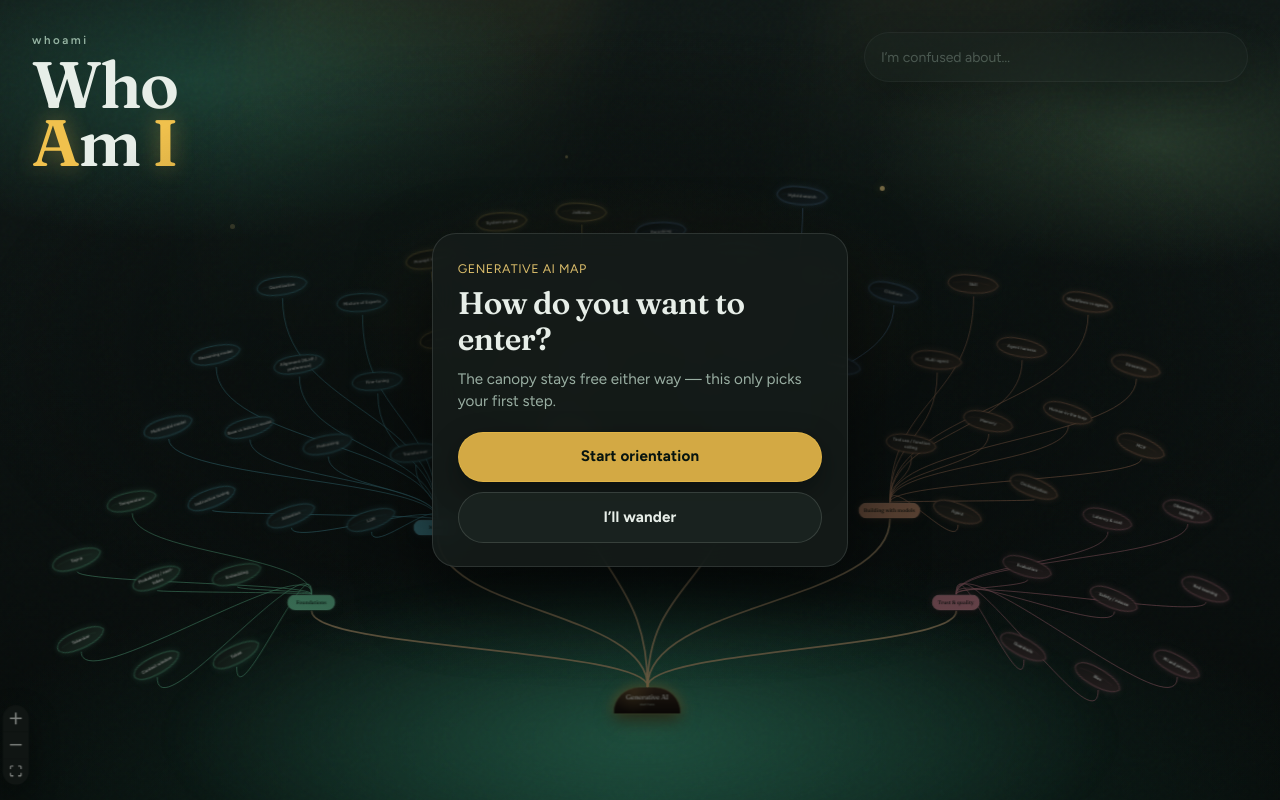
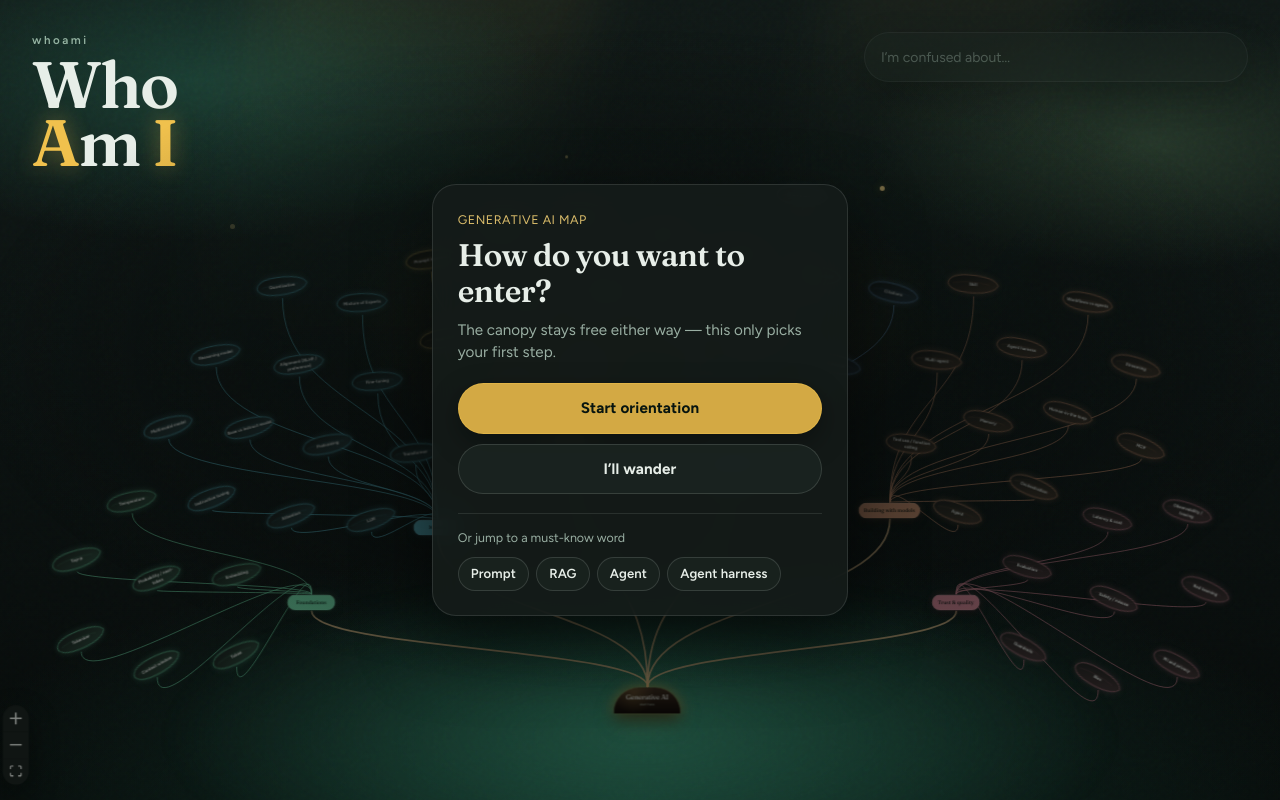
Before and after one commit to radadiavasu/WhoAmI, a Next.js app: page / in a window 1280 px wide. Built offline with nearby package versions, Linux system fonts and the light colour scheme.

Commit message:
Add welcome starter chips for must-know GenAI jumps.
Prompt, RAG, Agent, and Agent harness give cold visitors a concrete first click without growing the tree.

Co-authored-by: Cursor <cursoragent@cursor.com>

```diff
--- a/src/app/globals.css
+++ b/src/app/globals.css
@@ -266,6 +266,53 @@ body {
 .map-welcome-secondary:focus-visible {
   outline: 2px solid var(--sun);
   outline-offset: 3px;
+}
+
+.map-welcome-starters {
+  margin-top: 1.15rem;
+  padding-top: 1rem;
+  border-top: 1px solid color-mix(in oklab, var(--ink) 10%, transparent);
+}
+
+.map-welcome-starters-label {
+  margin: 0 0 0.65rem;
+  color: var(--ink-soft);
+  font-size: 0.78rem;
+  line-height: 1.35;
+}
+
+.map-welcome-chips {
+  display: flex;
+  flex-wrap: wrap;
+  gap: 0.45rem;
+}
+
+.map-welcome-chip {
+  display: inline-flex;
+  align-items: center;
+  padding: 0.4rem 0.75rem;
+  border-radius: 999px;
+  border: 1px solid color-mix(in oklab, var(--ink) 14%, transparent);
+  background: color-mix(in oklab, var(--panel-lift) 70%, transparent);
+  color: var(--ink);
+  font-size: 0.82rem;
+  font-weight: 550;
+  letter-spacing: 0.01em;
+  transition:
+    transform 160ms ease,
+    background 160ms ease,
+    border-color 160ms ease;
+}
+
+.map-welcome-chip:hover {
+  background: color-mix(in oklab, var(--glow) 18%, var(--panel-lift));
+  border-color: color-mix(in oklab, var(--glow) 35%, transparent);
+  transform: translateY(-1px);
+}
+
+.map-welcome-chip:focus-visible {
+  outline: 2px solid var(--sun);
+  outline-offset: 2px;
 }
 
 @keyframes invite-breathe {
--- a/src/components/map/MapExperience.tsx
+++ b/src/components/map/MapExperience.tsx
@@ -81,7 +81,14 @@ function useWelcomeDone(skipWelcome: boolean) {
   );
 }
 
-type OpenSource = "map" | "search" | "neighbor" | "next_step" | "url" | "begin";
+type OpenSource =
+  | "map"
+  | "search"
+  | "neighbor"
+  | "next_step"
+  | "url"
+  | "begin"
+  | "starter";
 
 type Props = {
   nodes: ConceptNode[];
@@ -100,8 +107,11 @@ export function MapExperience({ nodes, initialFocusId }: Props) {
   const welcomeDone = useWelcomeDone(Boolean(initialFocusId));
   const didTrackLanding = useRef(false);
 
-  const markWelcomeDone = (choice: "orient" | "wander") => {
-    track("welcome_choice", { choice });
+  const markWelcomeDone = (
+    choice: "orient" | "wander" | "starter",
+    nodeId?: string,
+  ) => {
+    track("welcome_choice", { choice, ...(nodeId ? { nodeId } : {}) });
     writeWelcomeDone();
   };
 
@@ -228,6 +238,10 @@ export function MapExperience({ nodes, initialFocusId }: Props) {
             openNode(TOUR_ROOT_ID, "begin");
           }}
           onWander={() => markWelcomeDone("wander")}
+          onStarter={(id) => {
+            markWelcomeDone("starter", id);
+            openNode(id, "starter");
+          }}
         />
       ) : null}
 
--- a/src/components/map/MapWelcome.tsx
+++ b/src/components/map/MapWelcome.tsx
@@ -1,11 +1,19 @@
 "use client";
+
+export const WELCOME_STARTERS = [
+  { id: "prompt", label: "Prompt" },
+  { id: "rag", label: "RAG" },
+  { id: "agent", label: "Agent" },
+  { id: "agent-harness", label: "Agent harness" },
+] as const;
 
 type Props = {
   onOrient: () => void;
   onWander: () => void;
+  onStarter: (id: string) => void;
 };
 
-export function MapWelcome({ onOrient, onWander }: Props) {
+export function MapWelcome({ onOrient, onWander, onStarter }: Props) {
   return (
     <div
       className="map-welcome"
@@ -41,6 +49,23 @@ export function MapWelcome({ onOrient, onWander }: Props) {
             I’ll wander
           </button>
         </div>
+        <div className="map-welcome-starters">
+          <p className="map-welcome-starters-label">
+            Or jump to a must-know word
+          </p>
+          <div className="map-welcome-chips">
+            {WELCOME_STARTERS.map((starter) => (
+              <button
+                key={starter.id}
+                type="button"
+                className="map-welcome-chip"
+                onClick={() => onStarter(starter.id)}
+              >
+                {starter.label}
+              </button>
+            ))}
+          </div>
+        </div>
       </div>
     </div>
   );
--- a/src/lib/analytics.ts
+++ b/src/lib/analytics.ts
@@ -41,7 +41,14 @@ export function trackSearchMiss(query: string): void {
 
 export function trackNodeOpen(
   nodeId: string,
-  source: "map" | "search" | "neighbor" | "next_step" | "url" | "begin",
+  source:
+    | "map"
+    | "search"
+    | "neighbor"
+    | "next_step"
+    | "url"
+    | "begin"
+    | "starter",
 ): void {
   track("node_open", { nodeId, source });
 }
```
